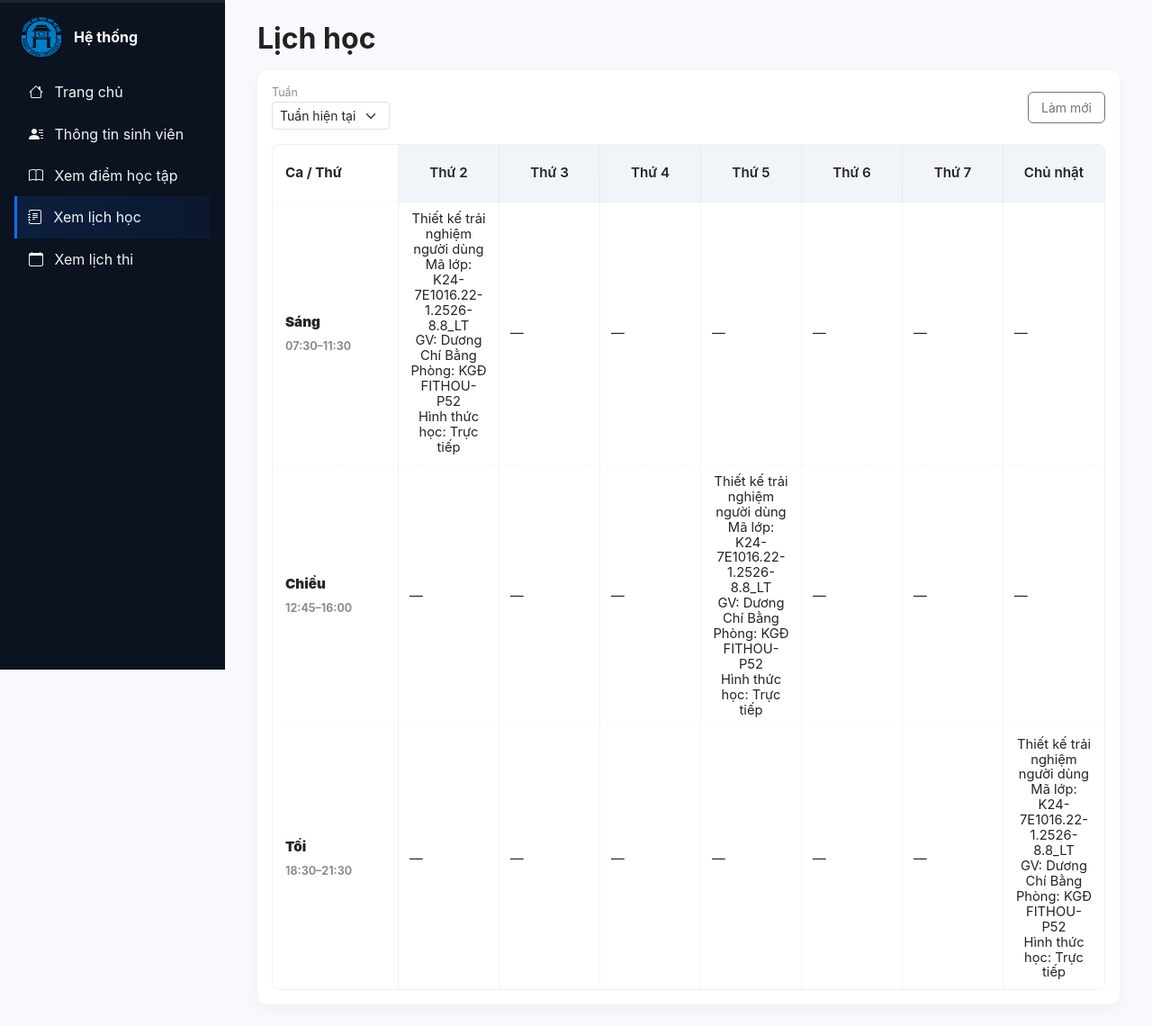
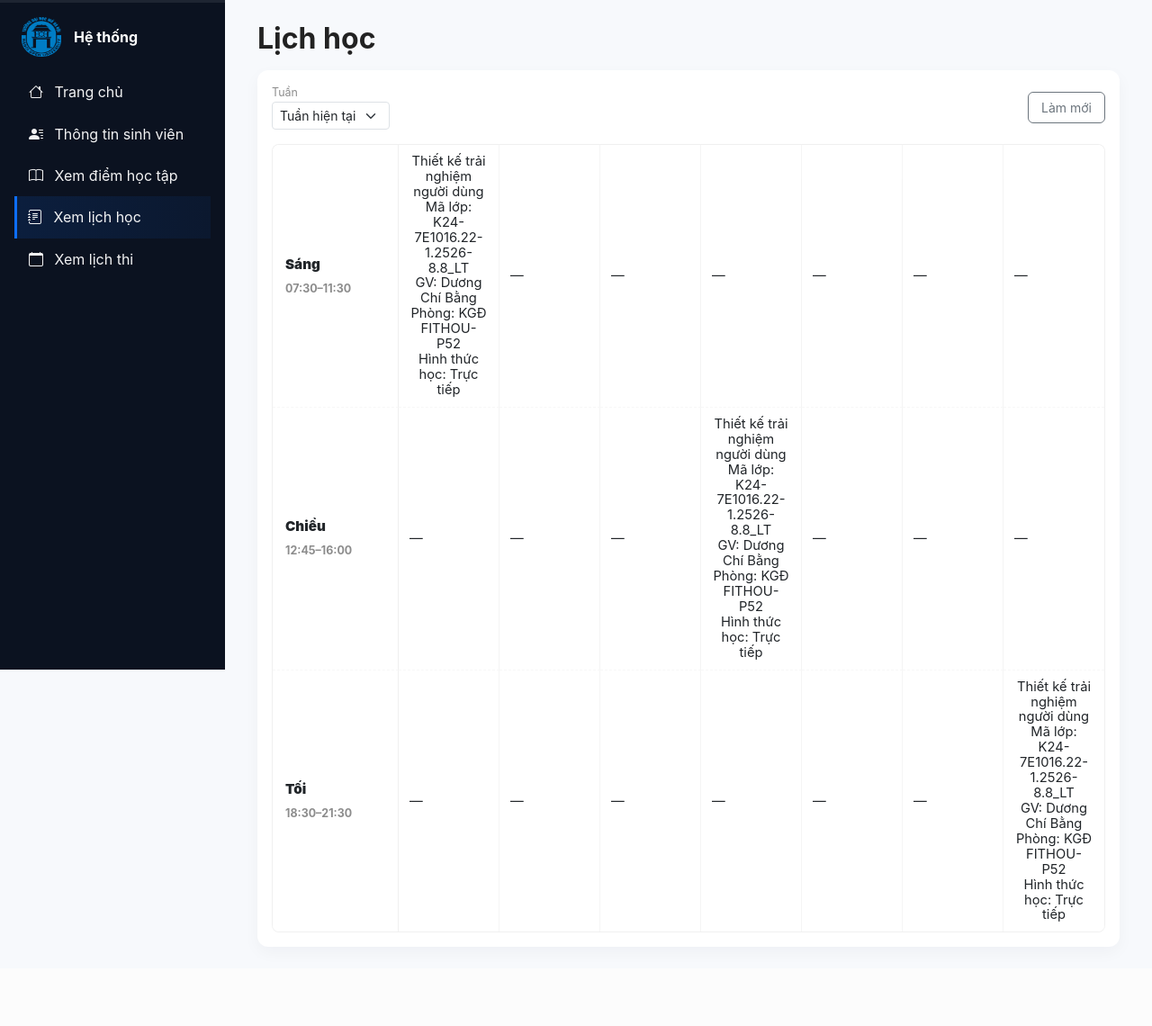
Before and after one commit to blueMonkey23/QuanLySinhVien, a PHP site: page /class_schedule.html in a window 1280 px wide. Shown: the part 56-1196 px from the top of the page at 90% size. After the commit the page ends 1080 px from the top, so only its background shows below. Run offline with PHP 8.4, Linux system fonts and the light colour scheme.

Commit message:
oi doi oi

```diff
--- a/class_schedule.html
+++ b/class_schedule.html
@@ -53,15 +53,30 @@
         <div class="col-12">
           <div class="card card-schedule">
             <div class="card-body p-3">
-              <div class="d-flex justify-content-between align-items-center mb-3">
-                <div class="d-flex align-items-center gap-2">
+              <div class="d-flex justify-content-between align-items-center mb-3 flex-wrap">
+                <div class="d-flex align-items-end gap-3 flex-wrap">
+                  <!-- Tuần -->
                   <div>
                     <div class="tiny muted">Tuần</div>
                     <select class="form-select form-select-sm" style="width:auto">
                       <option value="current">Tuần hiện tại</option>
                       <option value="next">Tuần kế</option>
                       <option value="prev">Tuần trước</option>
-                  </select>
+                    </select>
+                  </div>
+
+                  <!-- Thứ -->
+                  <div class="d-md-none">
+                    <div class="tiny muted">Thứ</div>
+                    <select id="daySelect" class="form-select form-select-sm" style="width:auto">
+                      <option value="mon">Thứ 2</option>
+                      <option value="tue">Thứ 3</option>
+                      <option value="wed">Thứ 4</option>
+                      <option value="thu">Thứ 5</option>
+                      <option value="fri">Thứ 6</option>
+                      <option value="sat">Thứ 7</option>
+                      <option value="sun">Chủ nhật</option>
+                    </select>
                   </div>
                   <div>
                 <div class="tiny muted d-table-cell d-md-none">Thứ</div>
@@ -77,23 +92,13 @@
                   </div>
                 </div>
 
+                <!-- nút Làm mới -->
                 <div class="d-flex align-items-center gap-2">
                   <button class="btn btn-sm btn-outline-secondary">Làm mới</button>
                 </div>
               </div>
 
               <div class="schedule-wrapper">
-                <div class="schedule-header">
-                  <div class="cell header-cell shift-col">Ca / Thứ</div>
-                  <div class="cell header-cell">Thứ 2</div>
-                  <div class="cell header-cell">Thứ 3</div>
-                  <div class="cell header-cell">Thứ 4</div>
-                  <div class="cell header-cell">Thứ 5</div>
-                  <div class="cell header-cell">Thứ 6</div>
-                  <div class="cell header-cell">Thứ 7</div>
-                  <div class="cell header-cell">Chủ nhật</div>
-                </div>
-
                 <!-- sáng -->
                 <div class="schedule-row">
                   <div class="cell shift-col"><strong>Sáng</strong><div class="tiny muted">07:30–11:30</div></div>
@@ -150,6 +155,7 @@
 </main>
 
 <script src="js/script.js"></script>
+<script src="js/classschedule.js"></script>
 <script src="https://cdn.jsdelivr.net/npm/bootstrap@5.3.3/dist/js/bootstrap.bundle.min.js" integrity="sha384-YvpcrYf0tY3lHB60NNkmXc5s9fDVZLESaAA55NDzOxhy9GkcIdslK1eN7N6jIeHz" crossorigin="anonymous"></script>
 
 </body>
--- a/css/index.css
+++ b/css/index.css
@@ -249,13 +249,6 @@ table.table tbody tr:hover { background: linear-gradient(90deg,#f8fbff,#ffffff);
 
 #toggle-btn:focus { outline: 2px solid rgba(13,110,253,0.12); outline-offset: 2px; }
 
-/* ===========================
-   Schedule (Weekly) styles
-   ===========================
-   Dán đoạn này vào cuối css/index.css
-*/
-
-/* Card */
 .card-schedule {
   border-radius: 12px;
   box-shadow: 0 6px 18px rgba(15, 23, 42, 0.04);
@@ -263,7 +256,6 @@ table.table tbody tr:hover { background: linear-gradient(90deg,#f8fbff,#ffffff);
   background: #fff;
 }
 
-/* Wrapper & border */
 .schedule-wrapper {
   display: block;
   border-radius: 8px;
@@ -272,7 +264,6 @@ table.table tbody tr:hover { background: linear-gradient(90deg,#f8fbff,#ffffff);
   background: #fff;
 }
 
-/* Grid: first column fixed (shift-col), 7 equal day columns */
 .schedule-header,
 .schedule-row {
   display: grid;
@@ -281,7 +272,6 @@ table.table tbody tr:hover { background: linear-gradient(90deg,#f8fbff,#ffffff);
   margin: 0;
 }
 
-/* Cell base */
 .cell {
   padding: 10px 12px;
   border-right: 1px solid rgba(0,0,0,0.04);
@@ -295,7 +285,7 @@ table.table tbody tr:hover { background: linear-gradient(90deg,#f8fbff,#ffffff);
   font-size: 0.95rem;
 }
 
-/* Header cells (Thứ 2..CN) */
+/*Thứ 2..CN*/
 .header-cell {
   background: var(--muted, #f6f8fb);
   font-weight: 600;
@@ -305,7 +295,7 @@ table.table tbody tr:hover { background: linear-gradient(90deg,#f8fbff,#ffffff);
   justify-content: center;
 }
 
-/* Left column: Sáng / Chiều / Tối */
+/*Sáng / Chiều / Tối */
 .shift-col {
   background: #fff;
   border-right: 1px solid rgba(0,0,0,0.06);
@@ -317,7 +307,6 @@ table.table tbody tr:hover { background: linear-gradient(90deg,#f8fbff,#ffffff);
   padding-left: 14px;
 }
 
-/* Shift cells (regular slot) */
 .shift-cell {
   background: #fff;
   cursor: default;
@@ -356,12 +345,18 @@ table.table tbody tr:hover { background: linear-gradient(90deg,#f8fbff,#ffffff);
   .schedule-header, .schedule-row {
     grid-template-columns: 120px 1fr;
   }
+<<<<<<< Updated upstream
   /* Ẩn tất cả cột trừ shift-col (cột đầu) */
+=======
+>>>>>>> Stashed changes
   .schedule-header .cell:not(:first-child),
   .schedule-row .cell:not(:first-child) {
     display: none;
   }
+<<<<<<< Updated upstream
   /* Khi chọn thứ thì hiển thị lại cột tương ứng */
+=======
+>>>>>>> Stashed changes
   .schedule-header .cell.show,
   .schedule-row .cell.show {
     display: flex;
--- a/grades.html
+++ b/grades.html
@@ -89,7 +89,6 @@
           <table class="table table-hover table-borderless align-middle mb-0">
             <thead class="tiny text-muted">
               <tr>
-                <th class="text-center">HK</th>
                 <th class="text-center">Năm học</th>
                 <th class="text-start">Mã HP</th>
                 <th class="text-start">Tên học phần</th>
@@ -104,7 +103,6 @@
             </thead>
             <tbody class="small">
               <tr>
-                <td class="text-center">1</td>
                 <td class="text-center">2025-2026</td>
                 <td class="text-start no-wrap">T1111111</td>
                 <td class="text-start">Môn 1</td>
@@ -118,7 +116,6 @@
               </tr>
 
               <tr>
-                <td class="text-center">1</td>
                 <td class="text-center">2025-2026</td>
                 <td class="text-start no-wrap">T1111112</td>
                 <td class="text-start">Môn 2</td>
@@ -132,7 +129,6 @@
               </tr>
 
               <tr>
-                <td class="text-center">1</td>
                 <td class="text-center">2025-2026</td>
                 <td class="text-start no-wrap">T1111113</td>
                 <td class="text-start">Môn 3</td>
@@ -146,7 +142,6 @@
               </tr>
 
               <tr>
-                <td class="text-center">1</td>
                 <td class="text-center">2025-2026</td>
                 <td class="text-start no-wrap">T1111114</td>
                 <td class="text-start">Môn 4</td>
--- /dev/null
+++ b/js/classschedule.js
@@ -0,0 +1,30 @@
+document.addEventListener("DOMContentLoaded", function() {
+  const select = document.getElementById("daySelect");
+  const table = document.getElementById("scheduleTable");
+
+  if (select && table) {
+    function updateDay() {
+      const value = select.value;
+      table.className = "schedule-wrapper show-" + value;
+    }
+
+    select.addEventListener("change", updateDay);
+    updateDay();
+  }
+});
+//thoi khoa bieu
+
+const daySelect = document.getElementById("daySelect");
+daySelect.addEventListener("change", () => {
+  const dayIndex = {
+    mon: 2, tue: 3, wed: 4, thu: 5, fri: 6, sat: 7, sun: 8
+  }[daySelect.value];
+
+  document.querySelectorAll(".schedule-header .cell, .schedule-row .cell").forEach((cell, i) => {
+    if (i % 8 === dayIndex - 1 || i % 8 === 0) cell.classList.add("show");
+    else cell.classList.remove("show");
+  });
+});
+
+// Gọi 1 lần khi load trang
+daySelect.dispatchEvent(new Event("change"));
```
Also changed, not shown: information.html (+8 -20 lines).
